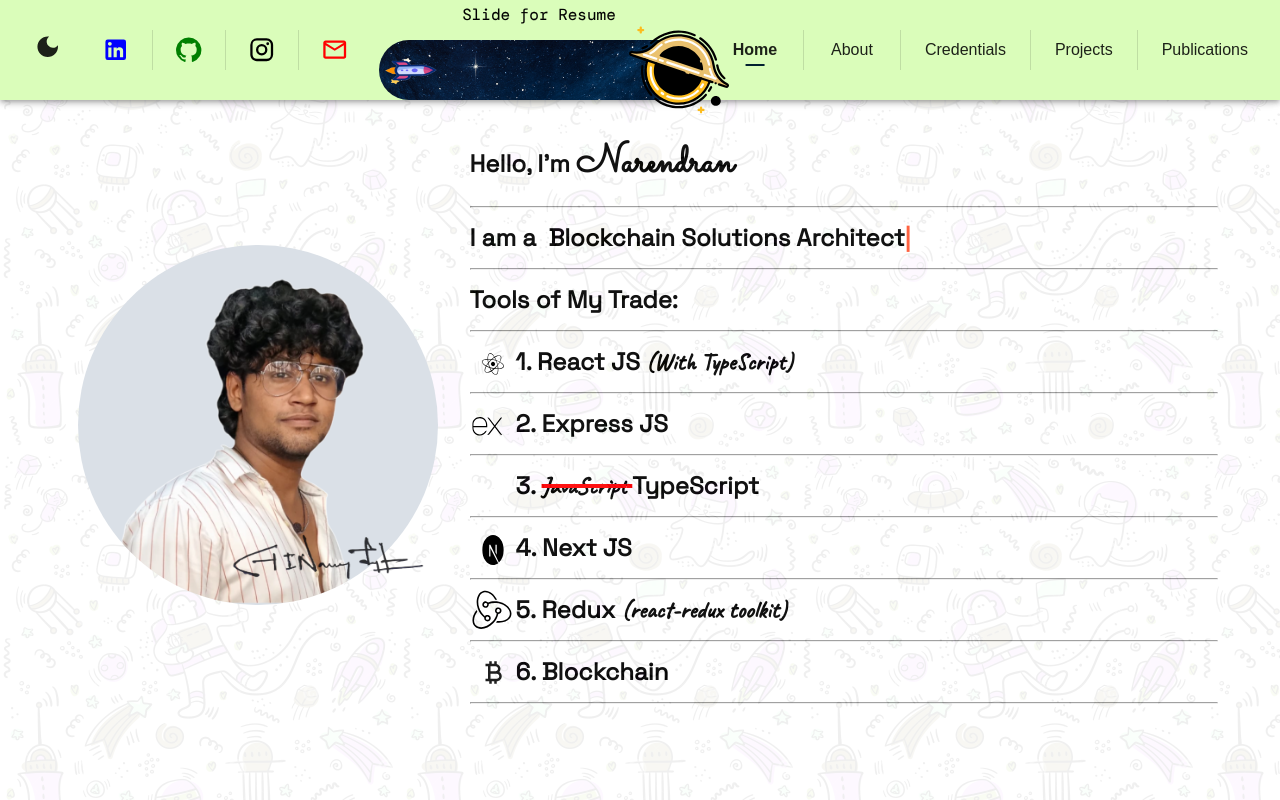
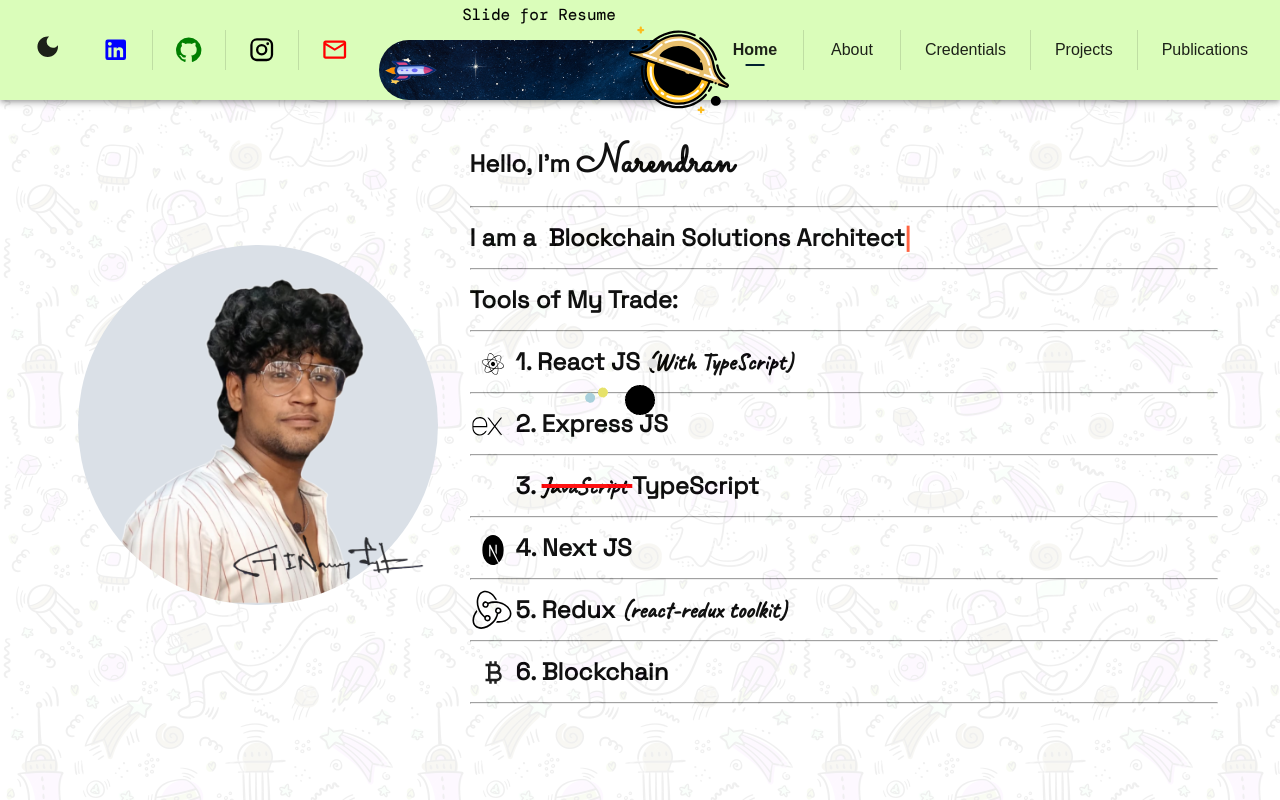
Before and after one commit to YashNarK/my-next-portfolio, a Next.js app: page / in a window 1280 px wide. Built offline with nearby package versions, Linux system fonts and the light colour scheme.

Commit message:
added black hole cursor to layout

```diff
--- a/src/app/layout.tsx
+++ b/src/app/layout.tsx
@@ -3,6 +3,7 @@ import { Box } from "@mui/material";
 import type { Metadata } from "next";
 import FloatingNavBar from "../components/FloatingNavBar";
 import "./globals.css";
+import BlackHoleCursor from "@/components/BlackHoleCursor";
 export const metadata: Metadata = {
   title: "Narendran A I's portfolio",
   description:
@@ -18,6 +19,8 @@ export default function RootLayout({
     <html lang="en">
       <body>
         <Providers>
+          <BlackHoleCursor />
+
           <Box
             className="firstChildOfBody"
             sx={{
```
